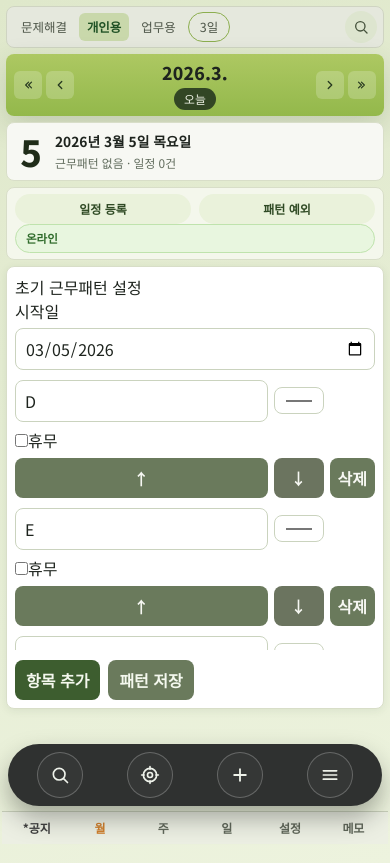
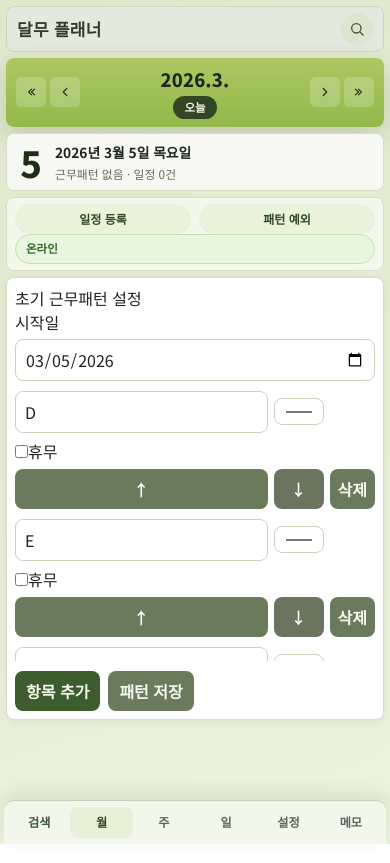
Before and after one commit to MuyeongKim/my_dmplaner, a Next.js app: page / in a window 390 px wide. Built offline with nearby package versions, Linux system fonts and the light colour scheme.

Commit message:
디자인 미세조정: 헤더·월셀 가독성·하단탭 텍스트 정리

```diff
--- a/app/globals.css
+++ b/app/globals.css
@@ -68,7 +68,7 @@ textarea {
 
 .planner-shell {
   min-height: 100dvh;
-  padding: 4px 6px 174px;
+  padding: 4px 6px 86px;
 }
 
 .planner-card {
@@ -79,44 +79,24 @@ textarea {
   animation: fadeInUp 0.34s ease both;
 }
 
-.legacy-topbar {
+.titlebar {
   background: #e5e8dd;
   border: 1px solid #cfd4c2;
   border-radius: 8px;
   display: grid;
   grid-template-columns: 1fr auto;
   align-items: center;
-  padding: 4px 6px;
-  gap: 4px;
+  min-height: 42px;
+  padding: 6px 10px;
+  gap: 8px;
 }
 
-.legacy-tabs {
-  display: flex;
-  align-items: center;
-  gap: 4px;
-  overflow: auto;
-}
-
-.legacy-tab {
-  border: 0;
-  padding: 5px 8px;
-  border-radius: 6px;
-  background: transparent;
-  font-size: 0.78rem;
-  color: #4d5548;
-  white-space: nowrap;
-}
-
-.legacy-tab.active {
-  color: #1f5124;
+.app-title {
+  margin: 0;
+  font-size: 1.06rem;
   font-weight: 800;
-  background: rgba(170, 199, 116, 0.48);
-}
-
-.legacy-tab.pill {
-  border: 1px solid #8cae4f;
-  border-radius: 999px;
-  padding-inline: 11px;
+  color: #2f3c27;
+  letter-spacing: 0.02em;
 }
 
 .search-icon {
@@ -142,7 +122,8 @@ textarea {
   background: linear-gradient(180deg, var(--green-1) 0%, var(--green-2) 100%);
   border-radius: 8px;
   box-shadow: var(--shadow);
-  padding: 6px 8px;
+  min-height: 52px;
+  padding: 8px 10px;
 }
 
 .month-side {
@@ -158,8 +139,8 @@ textarea {
   border: 0;
   background: rgba(255, 255, 255, 0.2);
   border-radius: 6px;
-  height: 28px;
-  width: 28px;
+  height: 30px;
+  width: 30px;
   color: #273820;
   line-height: 1;
   display: grid;
@@ -179,7 +160,7 @@ textarea {
 
 .month-title {
   margin: 0;
-  font-size: 1.1rem;
+  font-size: 1.15rem;
   font-weight: 800;
   letter-spacing: 0.01em;
 }
@@ -189,8 +170,9 @@ textarea {
   border-radius: 999px;
   background: #324624;
   color: #f0f4e7;
-  padding: 2px 10px;
-  font-size: 0.74rem;
+  padding: 3px 11px;
+  font-size: 0.72rem;
+  font-weight: 700;
 }
 
 .date-hero {
@@ -359,10 +341,11 @@ textarea {
   display: grid;
   grid-template-columns: repeat(7, 1fr);
   gap: 0;
-  font-size: 0.7rem;
+  font-size: 0.72rem;
+  font-weight: 700;
   color: #60695c;
   text-align: center;
-  margin-bottom: 2px;
+  margin-bottom: 4px;
 }
 
 .weekday-row .sat {
@@ -376,22 +359,25 @@ textarea {
 .month-grid {
   display: grid;
   grid-template-columns: repeat(7, minmax(0, 1fr));
-  gap: 1px;
-  background: #dbe2cb;
-  border: 1px solid #dbe2cb;
+  gap: 2px;
+  background: #d5ddc6;
+  border: 1px solid #d5ddc6;
+  border-radius: 6px;
+  padding: 2px;
 }
 
 .day-cell {
   border: 0;
   background: #fff;
-  border-radius: 0;
-  min-height: 90px;
+  border-radius: 4px;
+  min-height: 96px;
   text-align: left;
-  padding: 4px;
+  padding: 6px 5px;
   display: grid;
   grid-auto-rows: min-content;
   align-content: start;
-  gap: 2px;
+  gap: 3px;
+  line-height: 1.22;
   transition: transform 120ms ease, background-color 120ms ease;
 }
 
@@ -421,15 +407,15 @@ textarea {
 }
 
 .day-number {
-  font-size: 0.74rem;
+  font-size: 0.78rem;
   font-weight: 700;
 }
 
 .badge {
-  font-size: 0.58rem;
-  line-height: 1.1;
-  border-radius: 4px;
-  padding: 1px 3px;
+  font-size: 0.62rem;
+  line-height: 1.2;
+  border-radius: 5px;
+  padding: 2px 4px;
   white-space: nowrap;
   overflow: hidden;
   text-overflow: ellipsis;
@@ -442,10 +428,11 @@ textarea {
 
 .badge.schedule {
   color: #fff;
+  font-weight: 700;
 }
 
 .more-count {
-  font-size: 0.66rem;
+  font-size: 0.68rem;
   color: #5b6658;
 }
 
@@ -588,72 +575,32 @@ textarea {
   color: #616c5d;
 }
 
-.quick-dock {
-  position: fixed;
-  left: 50%;
-  transform: translateX(-50%);
-  bottom: 40px;
-  width: min(330px, calc(100% - 24px));
-  background: #2f3130;
-  border-radius: 999px;
-  padding: 8px 10px;
-  display: grid;
-  grid-template-columns: repeat(4, 1fr);
-  gap: 7px;
-  box-shadow: 0 12px 24px rgba(24, 26, 24, 0.34);
-  z-index: 21;
-}
-
-.quick-dock button {
-  border: 1px solid rgba(255, 255, 255, 0.24);
-  background: rgba(255, 255, 255, 0.03);
-  color: #eef2ea;
-  border-radius: 999px;
-  width: 48px;
-  height: 48px;
-  display: grid;
-  place-items: center;
-  margin: 0 auto;
-}
-
-.quick-dock button small {
-  display: none;
-}
-
-.dock-icon {
-  width: 20px;
-  height: 20px;
-}
-
 .bottom-tabs {
   position: fixed;
   left: 50%;
   transform: translateX(-50%);
   bottom: 0;
-  width: min(392px, calc(100% - 4px));
+  width: min(392px, calc(100% - 8px));
   display: grid;
   grid-template-columns: repeat(6, 1fr);
   gap: 0;
-  background: #ecefe3;
+  background: #f3f6eb;
   border-top: 1px solid #c8cfba;
-  border-radius: 0;
-  padding: 4px 3px 4px;
+  border-radius: 10px 10px 0 0;
+  padding: 6px 4px calc(6px + env(safe-area-inset-bottom));
   z-index: 20;
-  box-shadow: none;
+  box-shadow: 0 -6px 18px rgba(43, 56, 34, 0.1);
 }
 
 .bottom-tabs button {
   border: 0;
-  border-radius: 0;
+  border-radius: 8px;
   background: transparent;
   color: #5f6659;
-  padding: 3px 0 3px;
+  padding: 6px 0 7px;
   font-weight: 600;
-  display: grid;
-  justify-items: center;
-  gap: 0;
-  font-size: 0.75rem;
-  letter-spacing: -0.01em;
+  font-size: 0.76rem;
+  letter-spacing: -0.005em;
 }
 
 .tab-icon {
@@ -661,34 +608,13 @@ textarea {
 }
 
 .bottom-tabs button.active {
-  background: transparent;
-  color: #cf7f2d;
+  background: #e8f1d8;
+  color: #355123;
   font-weight: 800;
 }
 
 .bottom-tabs .meta-tab {
-  color: #3f3f3f;
-}
-
-.fab {
-  position: fixed;
-  right: max(12px, calc(50% - 190px));
-  bottom: 120px;
-  width: 48px;
-  height: 48px;
-  border: 0;
-  border-radius: 999px;
-  background: linear-gradient(160deg, #4d6d3d 0%, #2b3f22 100%);
-  color: #fff;
-  display: grid;
-  place-items: center;
-  box-shadow: 0 10px 22px rgba(22, 35, 16, 0.36);
-  z-index: 22;
-}
-
-.fab-icon {
-  width: 20px;
-  height: 20px;
+  color: #3f5640;
 }
 
 .modal-backdrop {
@@ -746,7 +672,7 @@ textarea {
 
 @media (max-width: 640px) {
   .planner-shell {
-    padding: 6px 6px 154px;
+    padding: 6px 6px 84px;
   }
 
   .summary-actions {
@@ -773,18 +699,14 @@ textarea {
     grid-template-columns: 1fr;
   }
 
-  .quick-dock {
-    width: calc(100% - 16px);
-    bottom: 38px;
+  .day-cell {
+    min-height: 84px;
+    padding: 5px 4px;
   }
 
-  .quick-dock button {
-    width: 46px;
-    height: 46px;
-  }
-
-  .fab {
-    right: 12px;
+  .badge {
+    font-size: 0.59rem;
+    padding: 2px 3px;
   }
 }
 
--- a/app/page.tsx
+++ b/app/page.tsx
@@ -125,38 +125,6 @@ function SearchIcon({ className = "ui-icon" }: IconProps) {
   );
 }
 
-function TargetIcon({ className = "ui-icon" }: IconProps) {
-  return (
-    <svg viewBox="0 0 24 24" className={className} fill="none" stroke="currentColor" strokeWidth="2" strokeLinecap="round" strokeLinejoin="round" aria-hidden>
-      <circle cx="12" cy="12" r="8" />
-      <circle cx="12" cy="12" r="3" />
-      <line x1="12" y1="2" x2="12" y2="5" />
-      <line x1="12" y1="19" x2="12" y2="22" />
-      <line x1="2" y1="12" x2="5" y2="12" />
-      <line x1="19" y1="12" x2="22" y2="12" />
-    </svg>
-  );
-}
-
-function PlusIcon({ className = "ui-icon" }: IconProps) {
-  return (
-    <svg viewBox="0 0 24 24" className={className} fill="none" stroke="currentColor" strokeWidth="2.2" strokeLinecap="round" strokeLinejoin="round" aria-hidden>
-      <line x1="12" y1="5" x2="12" y2="19" />
-      <line x1="5" y1="12" x2="19" y2="12" />
-    </svg>
-  );
-}
-
-function MenuIcon({ className = "ui-icon" }: IconProps) {
-  return (
-    <svg viewBox="0 0 24 24" className={className} fill="none" stroke="currentColor" strokeWidth="2" strokeLinecap="round" strokeLinejoin="round" aria-hidden>
-      <line x1="4" y1="7" x2="20" y2="7" />
-      <line x1="4" y1="12" x2="20" y2="12" />
-      <line x1="4" y1="17" x2="20" y2="17" />
-    </svg>
-  );
-}
-
 function ChevronIcon({ className = "ui-icon", direction = "left" }: IconProps & { direction?: "left" | "right" }) {
   return (
     <svg viewBox="0 0 24 24" className={className} fill="none" stroke="currentColor" strokeWidth="2.2" strokeLinecap="round" strokeLinejoin="round" aria-hidden>
@@ -194,8 +162,6 @@ export default function HomePage() {
   const [tab, setTab] = useState<PlannerTab>("month");
   const [currentMonth, setCurrentMonth] = useState(fromDateKey(todayKey));
   const [selectedDate, setSelectedDate] = useState(todayKey);
-
-  const [topMode, setTopMode] = useState<"solution" | "personal" | "work">("personal");
   const [rangeMode, setRangeMode] = useState<"month" | "3day">("month");
 
   const [pattern, setPattern] = useState<WorkPattern | null>(null);
@@ -245,21 +211,6 @@ export default function HomePage() {
       if (active) {
         setCycleItems(active.cycleItems);
         setStartDate(active.startDate);
-      }
-
-      const savedTopMode = settingsMap.get("ui:topMode");
-      if (savedTopMode === "solution" || savedTopMode === "personal" || savedTopMode === "work") {
-        setTopMode(savedTopMode);
-      }
-
-      const savedRangeMode = settingsMap.get("ui:rangeMode");
-      if (savedRangeMode === "month" || savedRangeMode === "3day") {
-        setRangeMode(savedRangeMode);
-      }
-
-      const savedTab = settingsMap.get("ui:tab");
-      if (savedTab === "month" || savedTab === "week" || savedTab === "settings" || savedTab === "memo") {
-        setTab(savedTab);
       }
 
       const savedDate = settingsMap.get("ui:lastDate");
@@ -321,12 +272,6 @@ export default function HomePage() {
       window.removeEventListener("offline", setOffline);
     };
   }, []);
-
-  useEffect(() => {
-    setSetting("ui:topMode", topMode).catch(() => {
-      // no-op
-    });
-  }, [topMode]);
 
   useEffect(() => {
     setSetting("ui:rangeMode", rangeMode).catch(() => {
@@ -722,13 +667,8 @@ export default function HomePage() {
   return (
     <main className="planner-shell">
       <section className="planner-card">
-        <section className="legacy-topbar" aria-label="모드">
-          <div className="legacy-tabs">
-            <button type="button" className={`legacy-tab ${topMode === "solution" ? "active" : ""}`} onClick={() => setTopMode("solution")}>문제해결</button>
-            <button type="button" className={`legacy-tab ${topMode === "personal" ? "active" : ""}`} onClick={() => setTopMode("personal")}>개인용</button>
-            <button type="button" className={`legacy-tab ${topMode === "work" ? "active" : ""}`} onClick={() => setTopMode("work")}>업무용</button>
-            <button type="button" className={`legacy-tab pill ${rangeMode === "3day" ? "active" : ""}`} onClick={() => setRangeMode((prev) => (prev === "month" ? "3day" : "month"))}>3일</button>
-          </div>
+        <section className="titlebar" aria-label="앱 제목">
+          <h1 className="app-title">달무 플래너</h1>
           <button type="button" className="search-icon" aria-label="검색" onClick={() => setShowSearchModal(true)}><SearchIcon /></button>
         </section>
 
@@ -978,27 +918,8 @@ export default function HomePage() {
         )}
       </section>
 
-      <div className="quick-dock" role="toolbar" aria-label="빠른 작업">
-        <button type="button" onClick={() => setShowSearchModal(true)}>
-          <SearchIcon className="dock-icon" />
-          <small>검색</small>
-        </button>
-        <button type="button" onClick={goToday}>
-          <TargetIcon className="dock-icon" />
-          <small>오늘</small>
-        </button>
-        <button type="button" onClick={() => openAddSchedule(selectedDate)}>
-          <PlusIcon className="dock-icon" />
-          <small>등록</small>
-        </button>
-        <button type="button" onClick={() => setTab("settings")}>
-          <MenuIcon className="dock-icon" />
-          <small>설정</small>
-        </button>
-      </div>
-
       <nav className="bottom-tabs">
-  <button type="button" className="meta-tab" onClick={() => setShowSearchModal(true)}>*공지</button>
+  <button type="button" className="meta-tab" onClick={() => setShowSearchModal(true)}>검색</button>
   <button
     type="button"
     className={tab === "month" && rangeMode === "month" ? "active" : ""}
@@ -1041,12 +962,6 @@ export default function HomePage() {
     메모
   </button>
 </nav>
-
-      {tab !== "settings" && pattern && (
-        <button type="button" className="fab" onClick={() => openAddSchedule(selectedDate)} aria-label="일정 추가">
-          <PlusIcon className="fab-icon" />
-        </button>
-      )}
 
       {showScheduleModal && (
         <div className="modal-backdrop" onClick={() => setShowScheduleModal(false)}>
```
